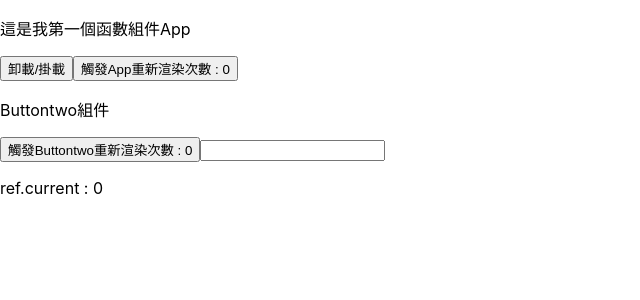
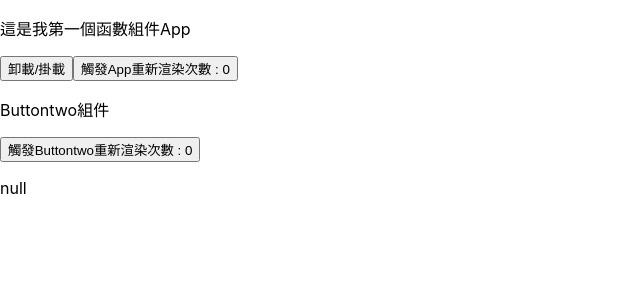
Before and after one commit to taiwanhua/Code_ArhuaReactCourse, a React (Create React App) app: page / in a window 1280 px wide. Shown: the top 300 px of the page, without its empty margins (0-640 px from the left). Built offline with nearby package versions, Linux system fonts and the light colour scheme; no server answers.

Commit message:
自定義Hook封裝Fetch請求

```diff
--- a/src/Buttontwo.js
+++ b/src/Buttontwo.js
@@ -1,49 +1,17 @@
 import React, { useEffect, useState, useRef } from 'react';
+import { useFetch } from './useFetch';
 
 const Buttontwo = (props) => {
 
     const [State, setState] = useState({ show: true, count: 0 });
 
-    const ref = useRef(0);
-
-    useEffect(() => {
-        const MyFetch = async (Url_, Parma_ = {}) => {
-            try {
-                const Response = await fetch(Url_, Parma_)
-                    .then(Result => {
-                        const ResultJson = Result.clone().json();//Respone.clone()
-
-                        return ResultJson;
-                    })
-                    .then((PreResult) => {
-
-                        return PreResult;
-                    })
-                    .catch((Error) => {
-
-                    })
-                    .finally(() => {
-
-                    });
-
-                return Response;
-            } catch (Error) {
-
-            }
-        }
-
-        console.log(MyFetch(`https://my-json-server.typicode.com/taiwanhua/demo/posts/${State.count}`));
-
-    }, [State])
+    const result = useFetch(`https://my-json-server.typicode.com/taiwanhua/demo/posts/${State.count}`);
 
     return (
         <>
             <p>Buttontwo組件</p>
             <button onClick={() => { setState({ ...State, count: State.count + 1 }) }}>觸發Buttontwo重新渲染次數 : {State.count}</button>
-            {/* <button onClick={() => { console.log(ref.current); ref.current.focus(); }}>focus</button> */}
-            {/* <input ref={ref} style={{ backgroundColor: State.count % 2 === 1 ? 'red' : 'green' }}></input> */}
-            <input onChange={() => { console.log(ref.current); ref.current += 1; }} ></input>
-            <p>ref.current : {ref.current}</p>
+            <p>{JSON.stringify(result)}</p>
         </>
     )
 }
--- /dev/null
+++ b/src/useFetch.js
@@ -0,0 +1,38 @@
+import React, { useEffect, useState } from 'react';
+
+export const useFetch = (url_) => {
+
+    const [State, setState] = useState(null);
+
+    useEffect(() => {
+        const MyFetch = async (Url_, Parma_ = {}) => {
+            try {
+                const Response = await fetch(Url_, Parma_)
+                    .then(Result => {
+                        const ResultJson = Result.clone().json();//Respone.clone()
+
+                        return ResultJson;
+                    })
+                    .then((PreResult) => {
+                        setState(PreResult)
+                        return PreResult;
+                    })
+                    .catch((Error) => {
+
+                    })
+                    .finally(() => {
+
+                    });
+
+                return Response;
+            } catch (Error) {
+
+            }
+        }
+
+        MyFetch(url_)
+
+    }, [url_])
+
+    return State;
+}
```
